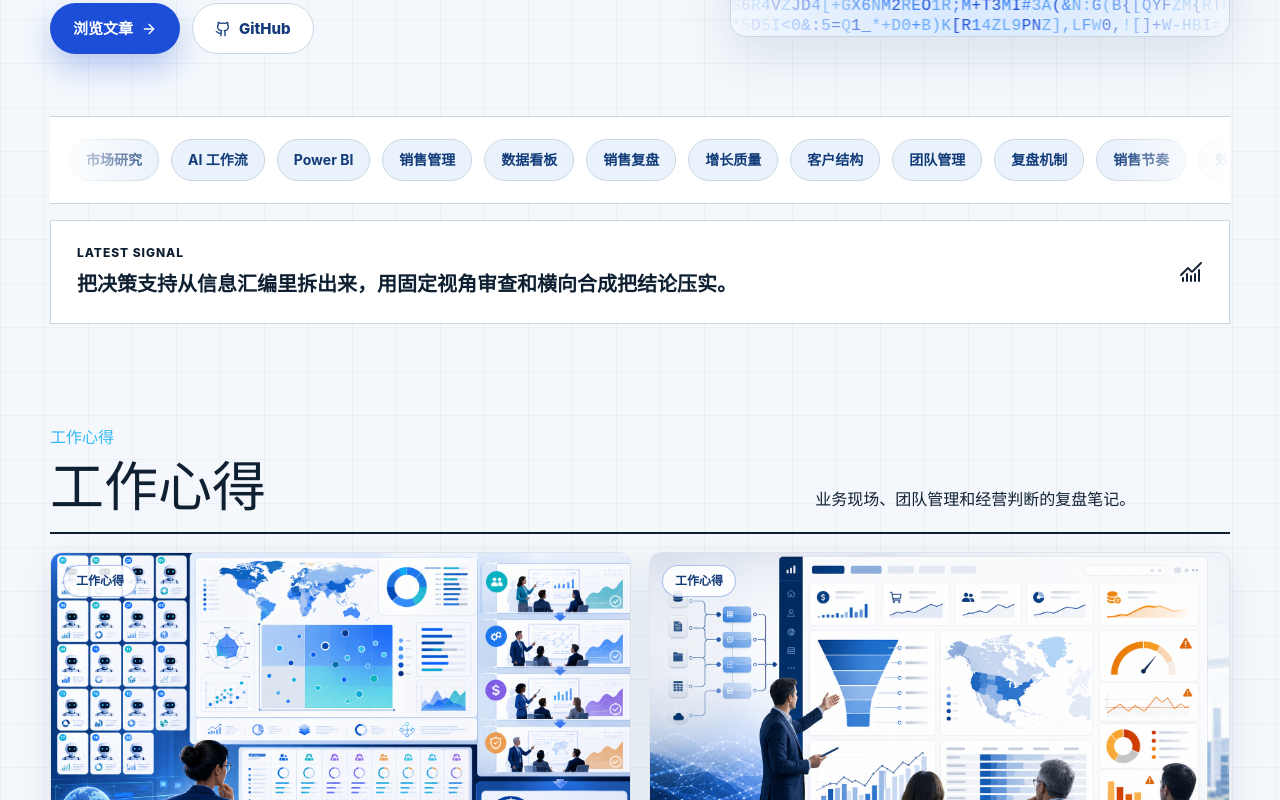
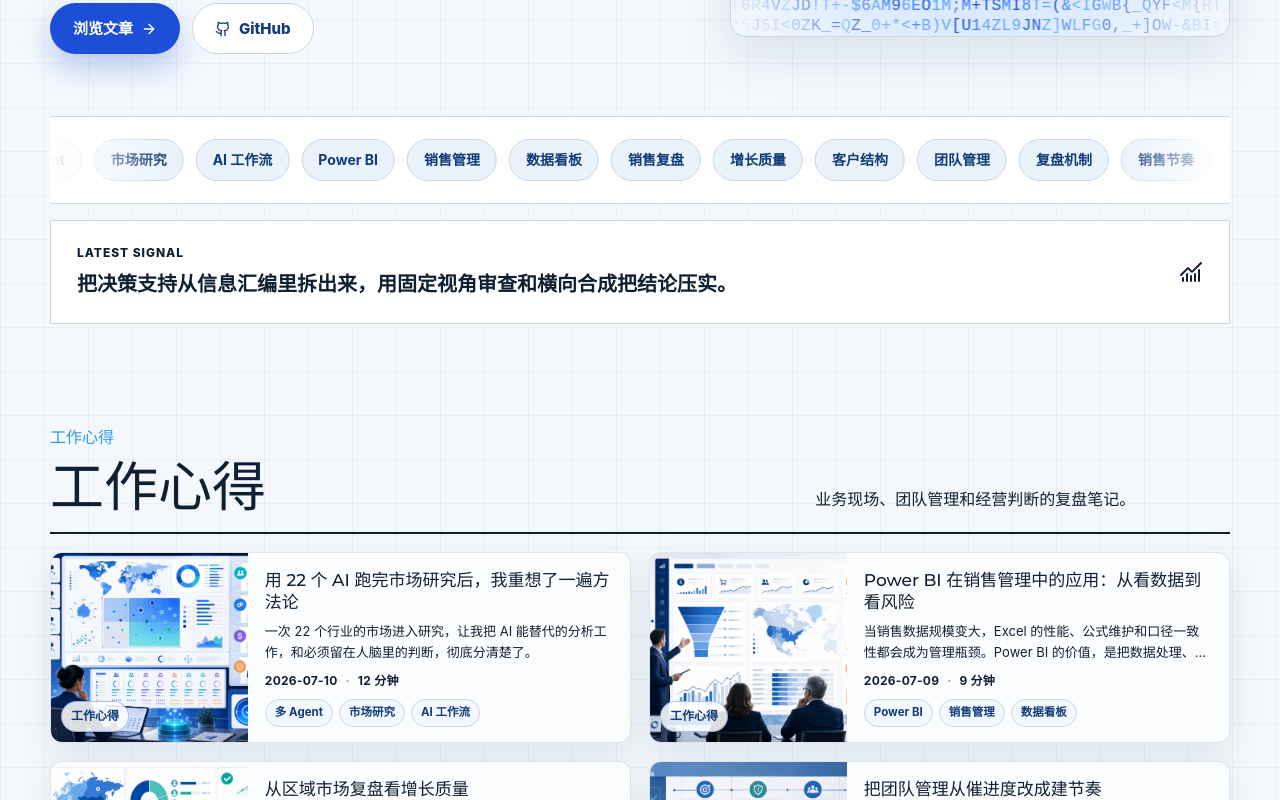
Before and after one commit to DanielZhangzyj/suguangji-blog, a React (Vite) app: page / in a window 1280 px wide. Shown: the part 420-1220 px from the top of the page. Built offline with nearby package versions, Linux system fonts and the light colour scheme.

Commit message:
compact article cards and unify deployment

```diff
--- a/src/index.css
+++ b/src/index.css
@@ -661,8 +661,9 @@
   }
 
   .article-card {
-    display: flex;
-    flex-direction: column;
+    display: grid;
+    grid-template-columns: minmax(132px, 0.34fr) minmax(0, 0.66fr);
+    min-height: 164px;
     background: rgba(255, 255, 255, 0.72);
     border: 1px solid rgba(148, 163, 184, 0.28);
     border-radius: 12px;
@@ -681,7 +682,7 @@
 
   .article-card__media {
     position: relative;
-    aspect-ratio: 16 / 8.7;
+    min-height: 164px;
     overflow: hidden;
     background: var(--surface-soft);
   }
@@ -700,9 +701,9 @@
 
   .article-card__cat {
     position: absolute;
-    left: 12px;
-    top: 12px;
-    padding: 5px 12px;
+    left: 10px;
+    bottom: 10px;
+    padding: 4px 9px;
     border-radius: 999px;
     background: rgba(255, 255, 255, 0.86);
     border: 1px solid rgba(29, 78, 216, 0.35);
@@ -715,13 +716,13 @@
     display: flex;
     flex-direction: column;
     gap: 8px;
-    padding: 14px 15px 16px;
+    padding: 16px 17px 15px;
     flex: 1;
   }
 
   .article-card__title {
     margin: 0;
-    font-size: 18px;
+    font-size: 17px;
     line-height: 1.3;
     color: var(--ink);
     display: -webkit-box;
@@ -734,7 +735,7 @@
   .article-card__excerpt {
     margin: 0;
     color: var(--muted);
-    font-size: 13.5px;
+    font-size: 13px;
     line-height: 1.62;
     display: -webkit-box;
     -webkit-line-clamp: 2;
@@ -1018,6 +1019,31 @@
       padding: 4px 10px;
     }
 
+    .article-card {
+      grid-template-columns: 112px minmax(0, 1fr);
+      min-height: 132px;
+    }
+
+    .article-card__media {
+      min-height: 132px;
+    }
+
+    .article-card__body {
+      padding: 13px 14px 12px;
+    }
+
+    .article-card__title {
+      font-size: 16px;
+    }
+
+    .article-card__excerpt {
+      -webkit-line-clamp: 1;
+    }
+
+    .article-card .tag-list {
+      display: none;
+    }
+
     .site-footer {
       align-items: flex-start;
       flex-direction: column;
```
Also changed, not shown: eslint.config.js (added, +29 -0 lines), 2 other files (tests, documents, lock files or other folders).
